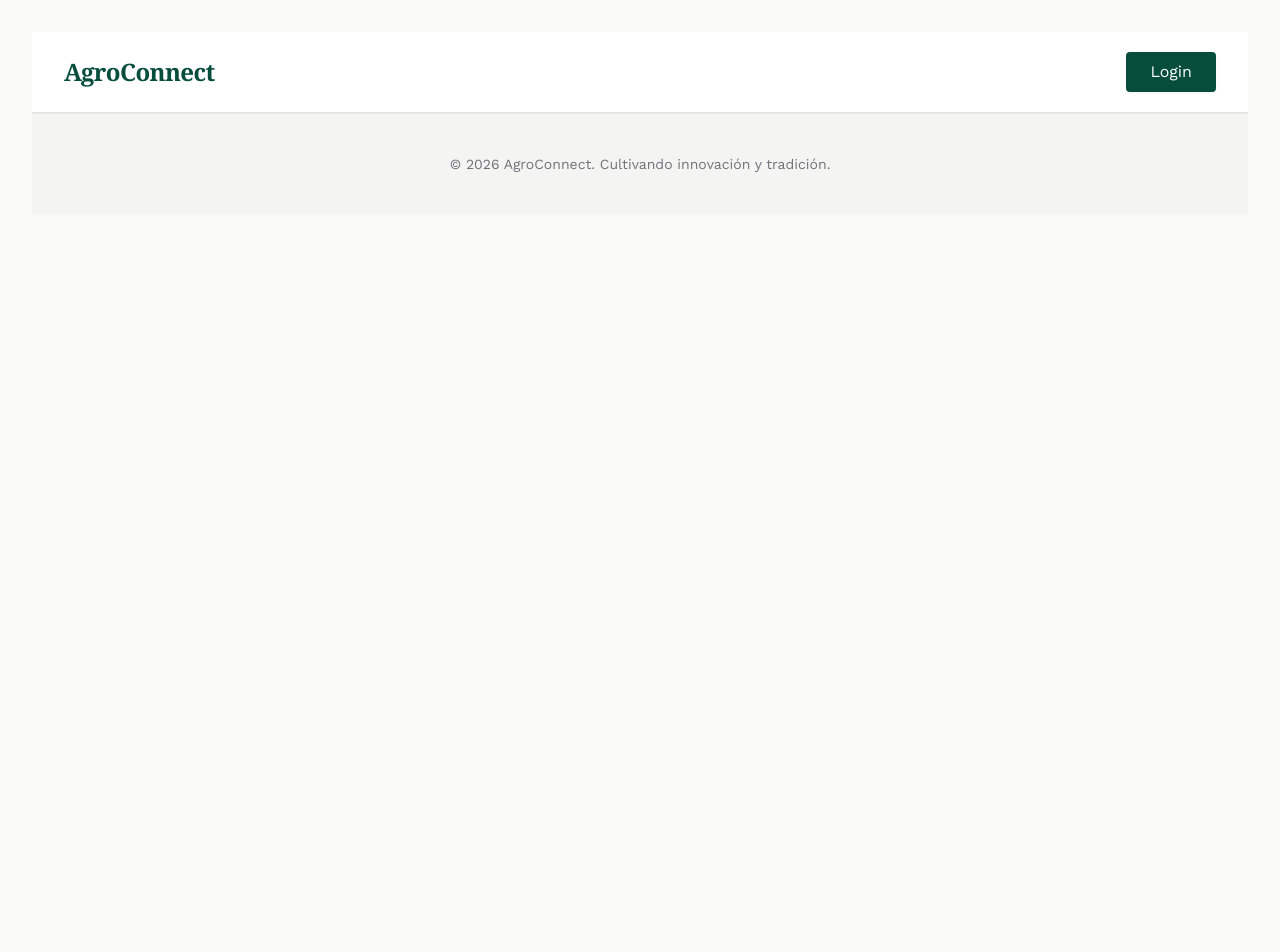
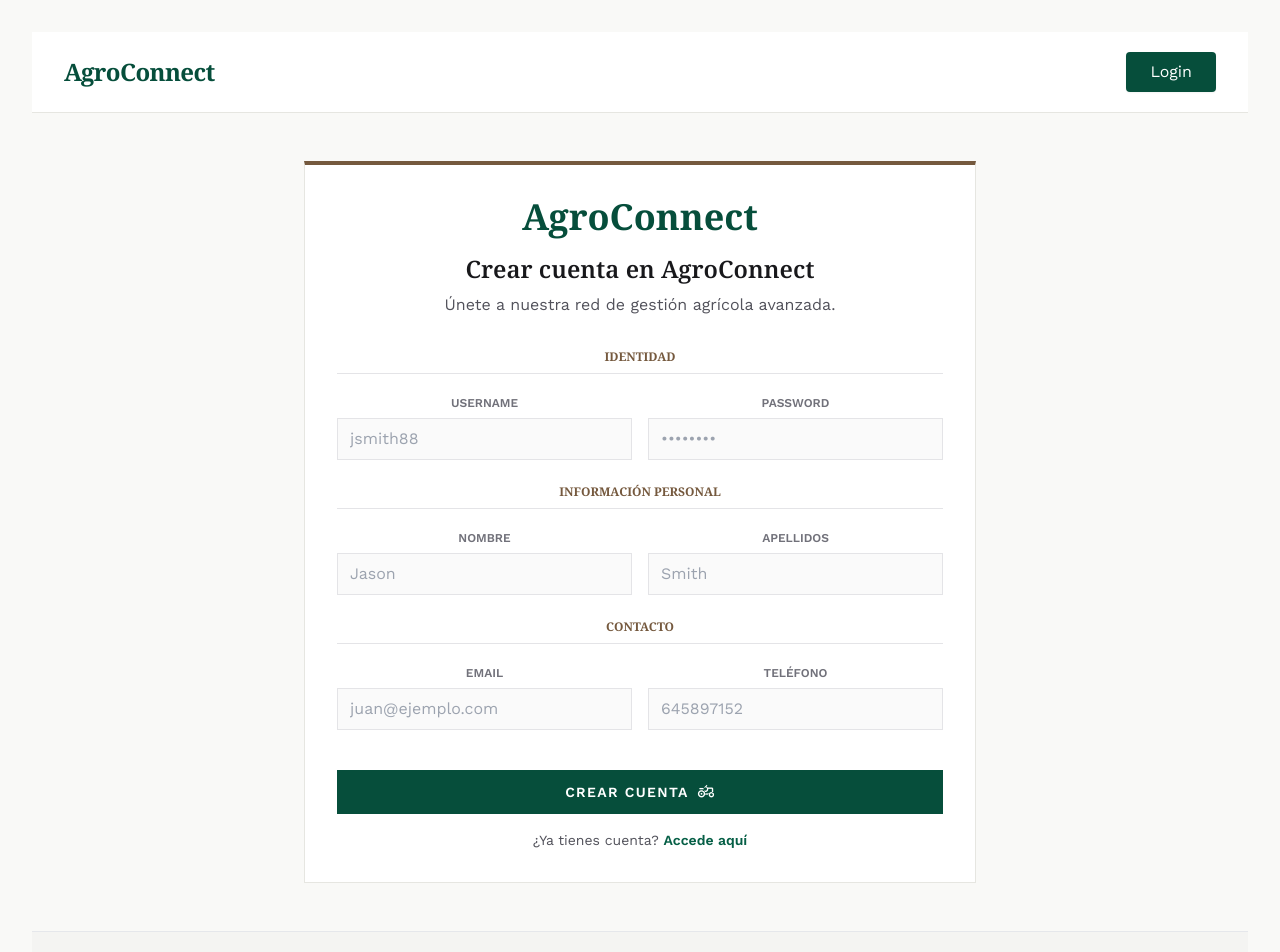
Before and after one commit to hermesbl97/agroConnect-DI, a React (Vite) app: page /register in a window 1280 px wide. Shown: the top 952 px of the page. Before the commit the page ends 800 px from the top, so only its background shows below. Built offline with nearby package versions, Linux system fonts and the light colour scheme.

Commit message:
Añadido función de registro de los usuarios. Y reorganizado proyecto con la gesitón del estado global por medio de ContextAPI

```diff
--- a/src/App.tsx
+++ b/src/App.tsx
@@ -9,6 +9,7 @@ import Users from './pages/Users'
 import Login from './pages/Login'
 import { ProtectedRoute } from './components/ProtectedRoute'
 import { AuthProvider } from './auth/AuthContext'
+import RegisterUser from './pages/RegisterUser'
 
 
 function App() {
@@ -23,6 +24,7 @@ function App() {
             {/* Rutas Públicas para usuarios registrados y no registrados*/}
             <Route path="/login" element={<Login />} />
             <Route path="/" element={<Home />} />
+            <Route path="/register" element={<RegisterUser />} />
 
             {/* Rutas Protegidas (Cualquier usuario logueado) */}
             <Route element={<ProtectedRoute />}>
--- a/src/auth/AuthContext.tsx
+++ b/src/auth/AuthContext.tsx
@@ -1,66 +1,75 @@
-import { createContext, useState, useEffect, useContext } from "react";
-import { AuthUser, LoginRequest } from "../types/Auth";
+import { createContext, useState, useEffect, useContext, ReactNode, useReducer } from "react";
+import { AuthAction, AuthContextType, AuthState, AuthUser, LoginRequest } from "../types/Auth";
 import { meRequest, loginRequest } from "./AuthApi";
 
-interface AuthContextType {
-    user: AuthUser | null;
-    token: string | null;
-    login: (credentials: LoginRequest) => Promise<void>;
-    logout: () => void;
-    loading: boolean;
+
+// La función que gestiona el estado (reducer). Recibe el estado actual y una acción y devuelve un estado nuevo.
+function authReducer(state: AuthState, action: AuthAction): AuthState {
+    switch (action.type) {
+        // ...state copia todo lo que hay previamente
+        case 'LOGIN_START':
+            return { ...state, loading: true, error: null }; //devolvemos una copia del estado pero con la carga
+        case 'LOGIN_SUCCESS':
+            return { ...state, loading: false, user: action.payload.user, token: action.payload.token };
+        case 'LOGIN_ERROR':
+            return { ...state, loading: false, error: action.payload };
+        case 'LOGOUT':
+            return { user: null, token: null, loading: false, error: null };
+        default:
+            return state;
+    }
 }
 
 const AuthContext = createContext<AuthContextType | undefined>(undefined);
 
-export const AuthProvider: React.FC<{ children: React.ReactNode }> = ({ children }) => {
-    //si el usuario refresca la página, la sesión no se cierra
-    const [token, setToken] = useState<string | null>(localStorage.getItem("auth_token"));
-    const [user, setUser] = useState<AuthUser | null>(() => {
-        const savedUser = localStorage.getItem("auth_user");
-        return savedUser ? JSON.parse(savedUser) : null;
-    }); //se coge el usuario guardado pero como un objeto y no como un texto
-    const [loading, setLoading] = useState(false);
 
-    const login = async (credentials: LoginRequest) => { //llama a la función de login
+export const AuthProvider = ({ children }: { children: ReactNode }) => {
+    // Inicializamos el estado recuperando de LocalStorage
+    const initialState: AuthState = {
+        token: localStorage.getItem("auth_token"),
+        user: JSON.parse(localStorage.getItem("auth_user") || "null"),
+        loading: false,
+        error: null
+    };
+
+    //state contiene los valores actuales y cambiamos el estado con dispatch
+    const [state, dispatch] = useReducer(authReducer, initialState);
+
+    const login = async (credentials: LoginRequest) => {
+        dispatch({ type: 'LOGIN_START' }); //comienza el proceso de login
         try {
-            // 1. Llamamos a la API
-            const data = await loginRequest(credentials);
+            const data = await loginRequest(credentials); // Llamamos a la API
+            const userData: AuthUser = { //rellenamos el objeto con los datos obternidos de la api y los que predefinimos
+                id: 0,
+                username: credentials.username,
+                role: data.role as AuthUser['role'],
+                email: ""
+            };
 
-            const newToken = data.token;
-            const userData: AuthUser = {
-                id: 0, // O el ID que venga de la API
-                username: credentials.username,
-                role: data.role as any,
-                email: ""
-            }; //creamos un objeto userData con los datos de las credenciales introducidas
-
-            // Guardamos en el estado de React y cambie la pantalla (aparece botón de cerrar sesión)
-            setToken(newToken);
-            setUser(userData);
-
-            // Guardamos en LocalStorage para que permanezca la sesión al cerrar el navegador
-            localStorage.setItem("auth_token", newToken);
+            localStorage.setItem("auth_token", data.token); //guardamos el token y los datos
             localStorage.setItem("auth_user", JSON.stringify(userData));
 
-        } catch (error) {
-            throw error;
+            // Notificamos al reducer que el login fue bien
+            dispatch({ type: 'LOGIN_SUCCESS', payload: { user: userData, token: data.token } }); //Avisamos si todo va bien
+        } catch (err: any) {
+            dispatch({ type: 'LOGIN_ERROR', payload: err.message }); //Avisamos si falla
+            throw err;
         }
     };
 
-    const logout = () => { //al cerrar sesión borra las llaves del LocalStorage y el estado de React lo deja null
+    const logout = () => { // eliminamos del LocalStorage los credenciales
         localStorage.removeItem("auth_token");
         localStorage.removeItem("auth_user");
-        setToken(null);
-        setUser(null);
+        dispatch({ type: 'LOGOUT' });
     };
 
-    return ( //pasamos los atributos que otras componentes podrán utilizar
-        <AuthContext.Provider value={{ user, token, login, logout, loading }}>
+    return ( //Gestionamos el contexto de si esta logeado o no
+        <AuthContext.Provider value={{ ...state, login, logout }}>
+            {/* Children representa a todos los componentes de la aplicación  */}
             {children}
         </AuthContext.Provider>
     );
 };
-
 
 export const useAuth = () => {
     const context = useContext(AuthContext);
--- a/src/pages/Home.tsx
+++ b/src/pages/Home.tsx
@@ -26,9 +26,9 @@ export default function Home() {
                 Combinamos la sabiduría tradicional del campo con las herramientas digitales más avanzadas.
               </p>
               <div className="flex gap-4">
-                <button className="px-8 py-4 bg-primary text-on-primary rounded-xl font-bold hover:brightness-110 transition-all shadow-lg">
+                <NavLink to="/products" className="px-8 py-4 bg-primary text-on-primary rounded-xl font-bold hover:brightness-110 transition-all shadow-lg">
                   Empezar ahora
-                </button>
+                </NavLink>
               </div>
             </div>
           </div>
--- a/src/pages/Login.tsx
+++ b/src/pages/Login.tsx
@@ -1,13 +1,13 @@
 import { useState } from "react";
-import { useNavigate } from "react-router-dom";
+import { NavLink, useNavigate } from "react-router-dom";
 import { useAuth } from "../auth/AuthContext";
+import { LoadingStatus } from "../components/LoadingStatus";
 
 export default function Login() {
     const [username, setUsername] = useState('');
     const [password, setPassword] = useState('');
-    const [errorMsg, setErrorMsg] = useState('');
 
-    const { login } = useAuth(); //recogemos el perfil del usuario
+    const { login, error, loading } = useAuth(); //recogemos el contexto
     const navigate = useNavigate(); //permite redirigir al usuario
 
     const bodyStyle: React.CSSProperties = {
@@ -17,16 +17,16 @@ export default function Login() {
 
     const handleSubmit = async (e: React.FormEvent) => { //la función se ejecuta al pulsar entrar
         e.preventDefault(); //evita que se recargue la págian
-        setErrorMsg(''); //limpia errores anteriores
 
         try {
             // Enviamos 'username' y 'password' a la API, si todo OK manda a la home loggeado sino error
             await login({ username, password });
             navigate("/");
         } catch (err: any) {
-            setErrorMsg(err.message || "Credenciales incorrectas");
         }
     };
+
+    if (loading) return <LoadingStatus message="Validando credenciales..." />;
 
     return (
         <div style={bodyStyle} className="min-h-screen flex flex-col font-sans text-on-surface relative overflow-hidden">
@@ -60,9 +60,9 @@ export default function Login() {
                             <h2 className="text-2xl font-serif font-semibold text-on-surface">Acceso a la Plataforma</h2>
                         </div>
 
-                        {errorMsg && (
+                        {error && (
                             <div className="mb-6 p-3 bg-error-container text-on-error-container border border-error/20 rounded text-sm text-center font-medium">
-                                {errorMsg}
+                                {error}
                             </div>
                         )}
 
@@ -123,9 +123,9 @@ export default function Login() {
                         <div className="mt-8 pt-8 border-t border-surface-variant text-center">
                             <p className="text-sm text-on-surface-variant">
                                 ¿No tiene una cuenta?{" "}
-                                <a className="text-primary font-semibold hover:underline" href="#">
+                                <NavLink to="/register" className="text-primary font-semibold hover:underline" href="#">
                                     ¡Haz click y Regístrate!
-                                </a>
+                                </NavLink>
                             </p>
                         </div>
                     </div>
--- a/src/pages/Products.tsx
+++ b/src/pages/Products.tsx
@@ -57,7 +57,7 @@ export default function Products() {
 
         fetch("http://localhost:8088/products", {
             headers: {
-                "Authorization": `Bearer ${token}`, // <--- Enviamos el token a la API
+                "Authorization": `Bearer ${token}`, // Enviamos el token a la API
                 "Content-Type": "application/json"
             }
         })
--- /dev/null
+++ b/src/pages/RegisterUser.tsx
@@ -0,0 +1,123 @@
+import { useState } from "react";
+import { useNavigate, Link } from "react-router-dom";
+import { registerRequest } from "../auth/AuthApi";
+import { RegisterRequest } from "../types/Auth";
+import { LoadingStatus } from "../components/LoadingStatus";
+
+export default function Register() {
+
+  const navigate = useNavigate();
+  const [loading, setLoading] = useState(false); // Estado LOCAL de carga
+  const [error, setError] = useState<string | null>(null);
+
+  const [formData, setFormData] = useState<RegisterRequest>({
+    username: "",
+    password: "",
+    name: "",
+    surname: "",
+    email: "",
+    telephoneNumber: 0,
+  });
+
+  const handleChange = (e: React.ChangeEvent<HTMLInputElement>) => { //capturamos los datos
+    const { name, value } = e.target;
+    setFormData((prev) => ({
+      ...prev,
+      [name]: name === "telephoneNumber" ? Number(value) : value,
+    }));
+  };
+
+  const handleSubmit = async (e: React.FormEvent) => {
+    e.preventDefault();
+    setError(null);
+    setLoading(true); // Empezamos a cargar
+
+    try {
+      await registerRequest(formData);
+      navigate("/login");
+    } catch (err: any) {
+      setError("Error en el registro. Revisa los datos.");
+    } finally {
+      setLoading(false); // Terminamos de cargar
+    }
+  };
+
+  if (loading) return <LoadingStatus message="Creando tu cuenta de usuario..." />;
+
+  return (
+    <main className="flex-grow flex items-center justify-center px-4 py-12 relative">
+      <div className="w-full max-w-2xl bg-white border border-[#E6E6E1] border-t-4 border-t-[#75593e] p-8 relative z-10">
+        <header className="mb-8 text-center">
+          <div className="mb-4">
+            <span className="text-4xl font-serif font-bold text-emerald-900 block">AgroConnect</span>
+          </div>
+          <h1 className="text-2xl font-serif font-semibold text-zinc-900 mb-2">Crear cuenta en AgroConnect</h1>
+          <p className="text-zinc-600">Únete a nuestra red de gestión agrícola avanzada.</p>
+        </header>
+
+        {error && (
+          <div className="mb-6 p-3 bg-red-50 border-l-4 border-red-500 text-red-700 text-sm">
+            {error}
+          </div>
+        )}
+
+        <form className="space-y-6" onSubmit={handleSubmit}>
+          {/* IDENTIDAD */}
+          <section>
+            <h2 className="text-xs font-bold text-[#75593e] border-b border-zinc-200 pb-2 mb-4 uppercase">Identidad</h2>
+            <div className="grid grid-cols-1 md:grid-cols-2 gap-4">
+              <div className="space-y-1">
+                <label className="text-xs font-bold text-zinc-500 uppercase">Username</label>
+                <input required name="username" onChange={handleChange} className="w-full bg-zinc-50 border border-zinc-200 py-2 px-3 focus:border-emerald-800 outline-none transition-all" type="text" placeholder="jsmith88" />
+              </div>
+              <div className="space-y-1">
+                <label className="text-xs font-bold text-zinc-500 uppercase">Password</label>
+                <input required name="password" onChange={handleChange} className="w-full bg-zinc-50 border border-zinc-200 py-2 px-3 focus:border-emerald-800 outline-none transition-all" type="password" placeholder="••••••••" />
+              </div>
+            </div>
+          </section>
+
+          {/* DATOS PERSONALES */}
+          <section>
+            <h2 className="text-xs font-bold text-[#75593e] border-b border-zinc-200 pb-2 mb-4 uppercase">Información Personal</h2>
+            <div className="grid grid-cols-1 md:grid-cols-2 gap-4">
+              <div className="space-y-1">
+                <label className="text-xs font-bold text-zinc-500 uppercase">Nombre</label>
+                <input required name="name" onChange={handleChange} className="w-full bg-zinc-50 border border-zinc-200 py-2 px-3 focus:border-emerald-800 outline-none transition-all" type="text" placeholder="Jason"/>
+              </div>
+              <div className="space-y-1">
+                <label className="text-xs font-bold text-zinc-500 uppercase">Apellidos</label>
+                <input required name="surname" onChange={handleChange} className="w-full bg-zinc-50 border border-zinc-200 py-2 px-3 focus:border-emerald-800 outline-none transition-all" type="text" placeholder="Smith"/>
+              </div>
+            </div>
+          </section>
+
+          {/* CONTACTO */}
+          <section>
+            <h2 className="text-xs font-bold text-[#75593e] border-b border-zinc-200 pb-2 mb-4 uppercase">Contacto</h2>
+            <div className="grid grid-cols-1 md:grid-cols-2 gap-4">
+              <div className="space-y-1">
+                <label className="text-xs font-bold text-zinc-500 uppercase">Email</label>
+                <input required name="email" onChange={handleChange} className="w-full bg-zinc-50 border border-zinc-200 py-2 px-3 focus:border-emerald-800 outline-none transition-all" type="email" placeholder="juan@ejemplo.com" />
+              </div>
+              <div className="space-y-1">
+                <label className="text-xs font-bold text-zinc-500 uppercase">Teléfono</label>
+                <input required name="telephoneNumber" onChange={handleChange} className="w-full bg-zinc-50 border border-zinc-200 py-2 px-3 focus:border-emerald-800 outline-none transition-all" type="tel" placeholder="645897152"/>
+              </div>
+            </div>
+          </section>
+
+          <div className="pt-4">
+            <button className="w-full bg-emerald-900 text-white font-bold py-3 hover:bg-emerald-950 transition-all flex items-center justify-center gap-2 uppercase text-sm tracking-widest" type="submit">
+              Crear Cuenta
+              <span className="material-symbols-outlined text-[18px]">agriculture</span>
+            </button>
+            <p className="text-center mt-4 text-sm text-zinc-600">
+              ¿Ya tienes cuenta? <Link to="/login" className="text-emerald-800 font-bold hover:underline">Accede aquí</Link>
+            </p>
+          </div>
+        </form>
+      </div>
+    </main>
+  );
+}
--- a/src/pages/Users.tsx
+++ b/src/pages/Users.tsx
@@ -3,8 +3,10 @@ import { User } from "../types/User";
 import { LoadingStatus } from "../components/LoadingStatus";
 import { ErrorStatus } from "../components/ErrorStatus";
 import { theme } from "../styles/colors";
+import { useAuth } from "../auth/AuthContext";
 
 export default function Users() {
+        const { token } = useAuth();
         const [users, setUsers] = useState<User[]>([]);
         const [loading, setLoading] = useState(true);
         const [error, setError] = useState("");
@@ -19,17 +21,26 @@ export default function Users() {
         };
 
         useEffect(() => {
-                fetch("http://localhost:8088/users")
-                        .then((r) => r.json())
-                        .then((data: User[]) => {
+                if (!token) return;
+                // Si no hay token, no intentamos la petición
+                fetch("http://localhost:8088/users", {
+                        headers: {
+                                "Authorization": `Bearer ${token}` // Enviamos el token a la API
+                        }
+                })
+                        .then((r) => {
+                                if (!r.ok) throw new Error("No tienes permisos para ver esto");
+                                return r.json();
+                        })
+                        .then((data) => {
                                 setUsers(data);
                                 setLoading(false);
                         })
                         .catch((err) => {
-                                setError(err.message || "No se ha podido cargar la API");
+                                setError(err.message);
                                 setLoading(false);
                         });
-        }, []);
+        }, [token]);
 
         if (loading) return <LoadingStatus message="Cargando el listado de usuarios..." />;
         if (error) return <ErrorStatus error={error} />;
--- a/src/types/Auth.ts
+++ b/src/types/Auth.ts
@@ -4,6 +4,27 @@ export interface AuthUser {
     role: "admin" | "user" | "agricultor"; // Los 3 roles que existen
     email: string;
 }
+
+export interface AuthState {
+    user: AuthUser | null;
+    token: string | null;
+    loading: boolean;
+    error: string | null;
+}
+
+// CONTEXTO
+export interface AuthContextType extends AuthState {
+    login: (credentials: LoginRequest) => Promise<void>;
+    logout: () => void;
+}
+
+// Definimos las acciones que pueden tener lugar
+export type AuthAction =
+    | { type: 'LOGIN_START' }
+    | { type: 'LOGIN_SUCCESS'; payload: { user: AuthUser; token: string } }
+    | { type: 'LOGIN_ERROR'; payload: string }
+    | { type: 'LOGOUT' };
+
 export interface LoginRequest {
     username: string;
     password: string;
@@ -12,4 +33,8 @@ export interface LoginRequest {
 export interface RegisterRequest {
     username: string;
     password: string;
+    name: string;
+    surname: string;
+    email: string;
+    telephoneNumber: number;
 }
```
Also changed, not shown: src/auth/AuthApi.ts (+14 -0 lines).
